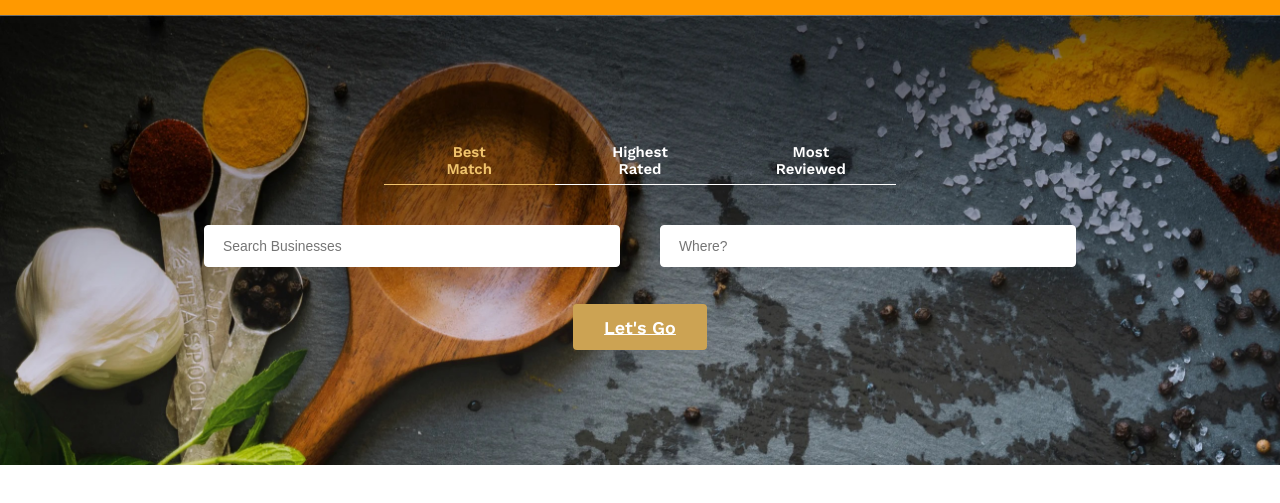
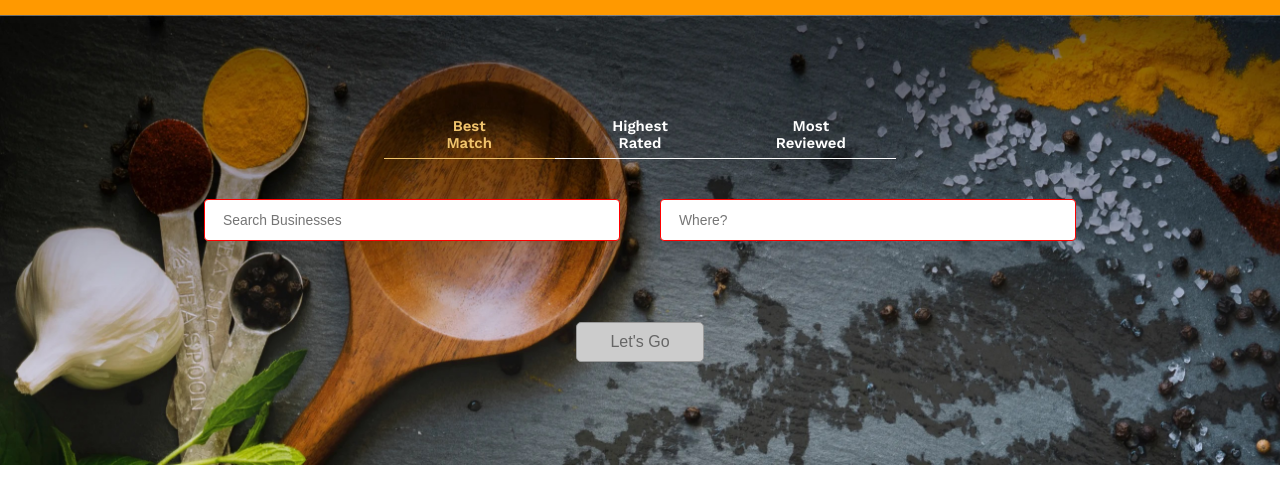
Before and after one commit to riteshprk/foodiehaus, a React app: page / in a window 1280 px wide. Shown: the part 73-576 px from the top of the page. Built offline with nearby package versions, Linux system fonts and the light colour scheme; no server answers; a web font is replaced by a local one.

Commit message:
input validation added

```diff
--- a/src/components/BusinessList/BusinessList.js
+++ b/src/components/BusinessList/BusinessList.js
@@ -4,11 +4,18 @@ import Business from "../Business/Business";
 
 class BusinessList extends React.Component {
   render() {
+    if (this.props.businesses) {
+      return (
+        <div className="BusinessList">
+          {this.props.businesses.map((business) => {
+            return <Business business={business} />;
+          })}
+        </div>
+      );
+    }
     return (
       <div className="BusinessList">
-        {this.props.businesses.map((business) => {
-          return <Business business={business} />;
-        })}
+        <Business business="" />
       </div>
     );
   }
--- a/src/components/SearchBar/SearchBar.css
+++ b/src/components/SearchBar/SearchBar.css
@@ -95,3 +95,31 @@
     margin-bottom: 0.86rem;
   }
 }
+
+form input.error {
+  border-color: red;
+}
+
+form button {
+  display: block;
+  margin: 0 auto;
+  width: 10%;
+  appearance: none;
+  border-radius: 5px;
+  background-color: #ff9900;
+  color: #fff;
+  border: none;
+  font-size: 16px;
+  height: 40px;
+  margin-top: 30px;
+}
+
+form button:hover {
+  background-color: #f89317;
+}
+
+form button:disabled {
+  border: 1px solid #999999;
+  background-color: #cccccc;
+  color: #666666;
+}
--- a/src/components/SearchBar/SearchBar.js
+++ b/src/components/SearchBar/SearchBar.js
@@ -1,5 +1,13 @@
 import React from "react";
 import "./SearchBar.css";
+
+function validate(term, location) {
+  // true means invalid, so our conditions got reversed
+  return {
+    term: term.length === 0,
+    location: location.length === 0,
+  };
+}
 
 class SearchBar extends React.Component {
   constructor(props) {
@@ -8,7 +16,12 @@ class SearchBar extends React.Component {
       term: "",
       location: "",
       sortBy: "best_match",
-      required: true,
+      term: "",
+      location: "",
+      touched: {
+        term: false,
+        location: false,
+      },
     };
 
     this.handleTermChange = this.handleTermChange.bind(this);
@@ -27,6 +40,18 @@ class SearchBar extends React.Component {
       return "active";
     }
     return "";
+  }
+
+  handleBlur = (field) => (evt) => {
+    this.setState({
+      touched: { ...this.state.touched, [field]: true },
+    });
+  };
+
+  canBeSubmitted() {
+    const errors = validate(this.state.term, this.state.location);
+    const isDisabled = Object.keys(errors).some((x) => errors[x]);
+    return !isDisabled;
   }
 
   handleSortByChange(sortByOption) {
@@ -62,30 +87,40 @@ class SearchBar extends React.Component {
     });
   }
   render() {
+    const errors = validate(this.state.term, this.state.location);
+    const isDisabled = Object.keys(errors).some((x) => errors[x]);
     return (
+      <form onSubmit={this.handleSubmit}>
         <div className="SearchBar">
           <div className="SearchBar-sort-options">
             <ul>{this.renderSortByOptions()}</ul>
           </div>
 
-        <div className="SearchBar-fields">
+          <div className="SearchBar-fields" id="inputFields">
             <input
               onChange={this.handleTermChange}
               placeholder="Search Businesses"
-            required
+              type="text"
+              className={errors.term ? "error" : ""}
+              onBlur={this.handleBlur("term")}
+              value={this.state.term}
             />
             <input
               onChange={this.handleLocationChange}
               placeholder="Where?"
-            required
+              type="text"
+              className={errors.location ? "error" : ""}
+              onBlur={this.handleBlur("location")}
+              value={this.state.location}
             />
           </div>
           <div className="SearchBar-submit">
-          <a onClick={this.handleSearch} href=" ">
+            <button disabled={isDisabled} onClick={this.handleSearch}>
               Let's Go
-          </a>
+            </button>
           </div>
         </div>
+      </form>
     );
   }
 }
```
Also changed, not shown: src/media/stack.PNG (added). Lines whose indentation alone changed are shown as unchanged.
